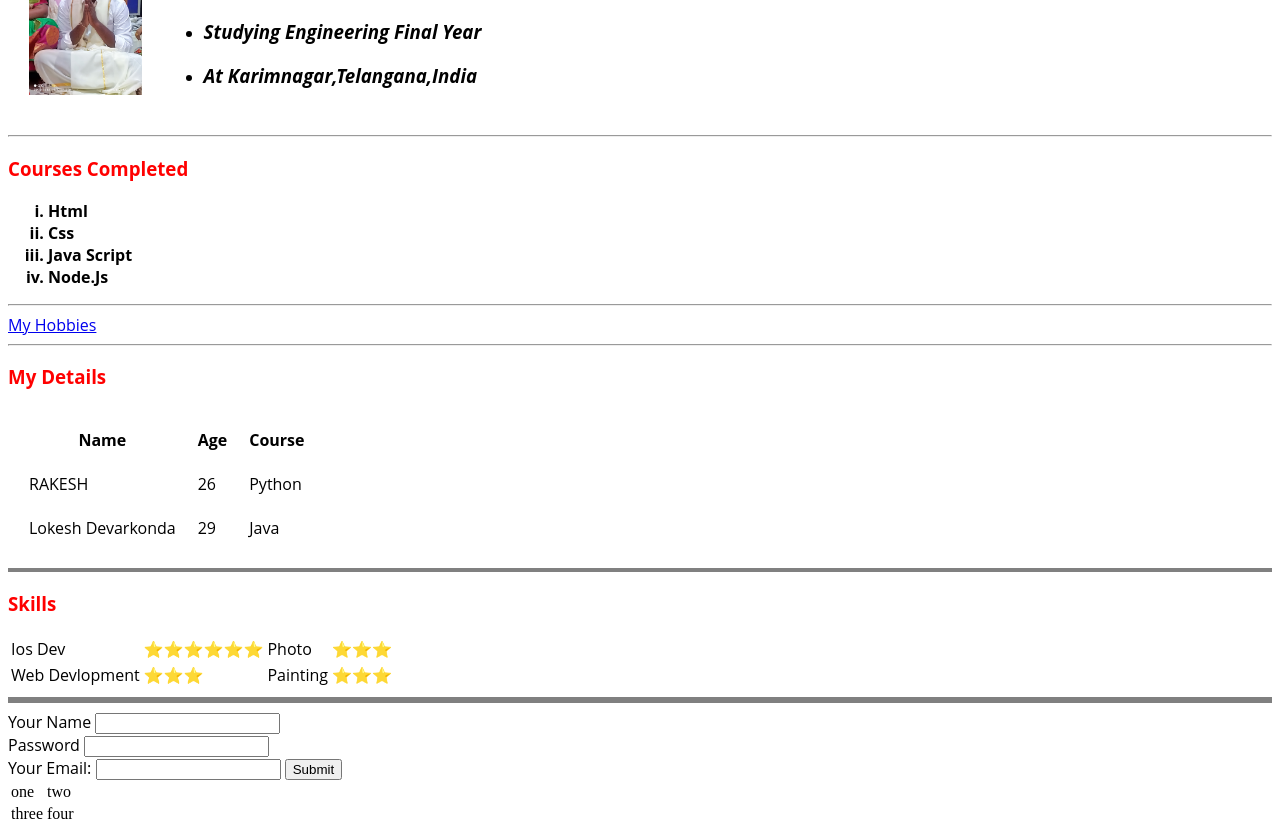
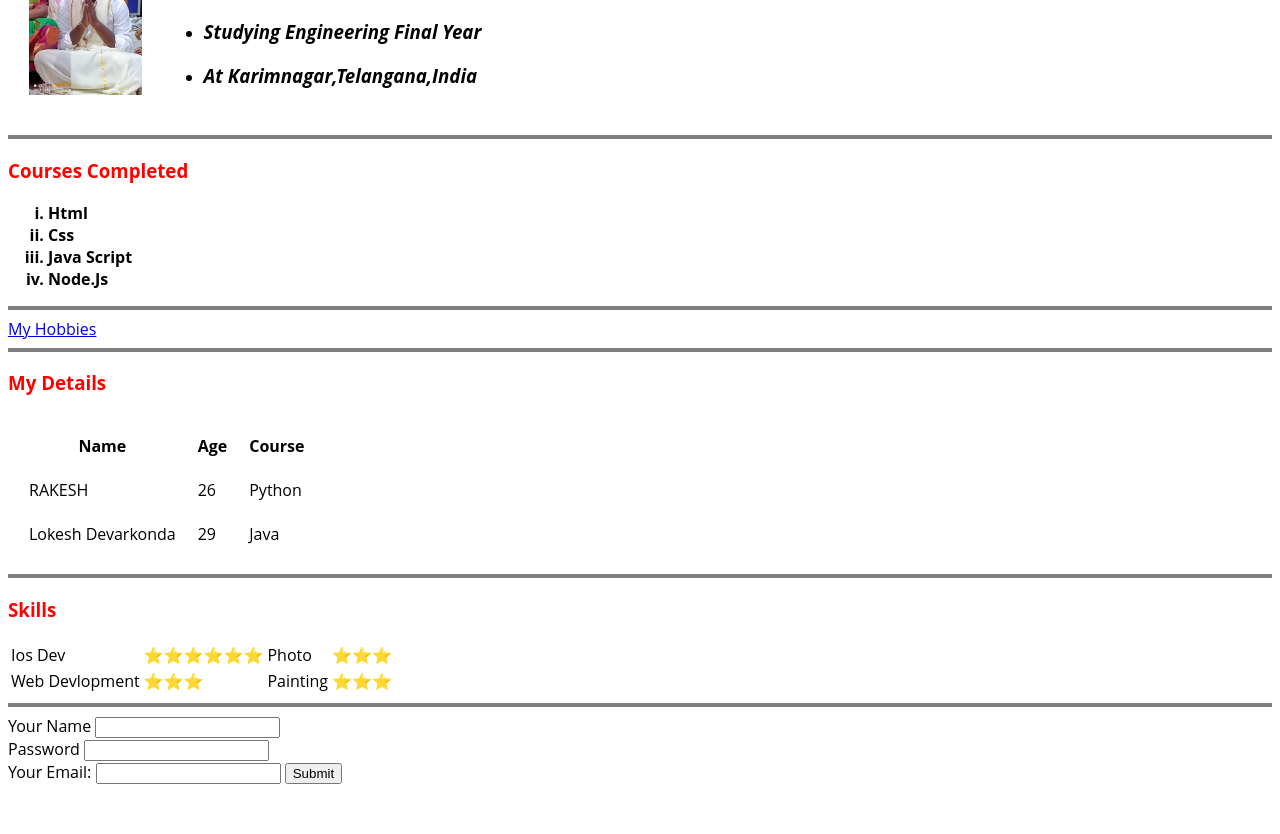
Before and after one commit to RakeshDevarakonda/web-development, a plain HTML site: page index.html in a window 1280 px wide. Shown: the part 90-924 px from the top of the page. After the commit the page ends 882 px from the top, so only its background shows below. Drawn offline with Linux system fonts and the light colour scheme; files whose address does not match are found by name.

Commit message:
Update index.html

```diff
--- a/index.html
+++ b/index.html
@@ -9,7 +9,7 @@
          <div style="font-family:Open Sans;">
    <table cellspacing=20>
      <tr>
-<td><img src=1652640217672.jpg height="150" alt="rakesh devarakonda"></td>
+<td><img src="D:\webdevelopment atom\personal site html\1652640217672.jpg" height="150" alt="rakesh devarakonda"></td>
 <td>   <div style="font-family:times new roman;color:red;font-size:1;">
      <h1>RAKESH DEVARAKONDA</h1>
         </div>
@@ -24,7 +24,7 @@
     </td>
  </tr>
    </table>
-<hr>
+<hr size=4 noshade noshade>
 <div style="color:red;">
 <h3>courses completed</h3>
 </div>
@@ -36,9 +36,9 @@
     <li>node.js</li>
   </strong>
 </ol>
-<hr>
+<hr size=4 noshade>
 <a href="hobbies.html">my hobbies</a>
-<hr>
+<hr size=4 noshade>
 <div style="color:red;">
 <h3>my details</h3>
 </div>
@@ -60,7 +60,7 @@
     </tr>
   </tbody>
 </table>
-<hr size=4 noshade>
+<hr size=4 noshade noshade>
 <div style="color:red;">
 
 <h3>skills</h3>
@@ -81,7 +81,7 @@
     </tr>
   </tbody>
 </table>
-<hr size=6 noshade>
+<hr size=4 noshade>
 <form class="" action="index.html" method="post">
   <label>your name</label>
   <input type="text" name="" value=""><br>
@@ -90,24 +90,9 @@
 <label>your email:</label>
 <input type="email" name="youremail" value="">
 <input type="submit">
-
-</form>
 </div>
 </div>
 
-
-<table>
-    <tbody>
-      <tr>
-          <td>one</td>
-          <td>two</td>
-            </tr>
-    <tr>
-    <td>three</td>
-    <td>four</td>
-    </tr>
-    </tbody>
-      </table>
 </body>
 
 </html>
```
